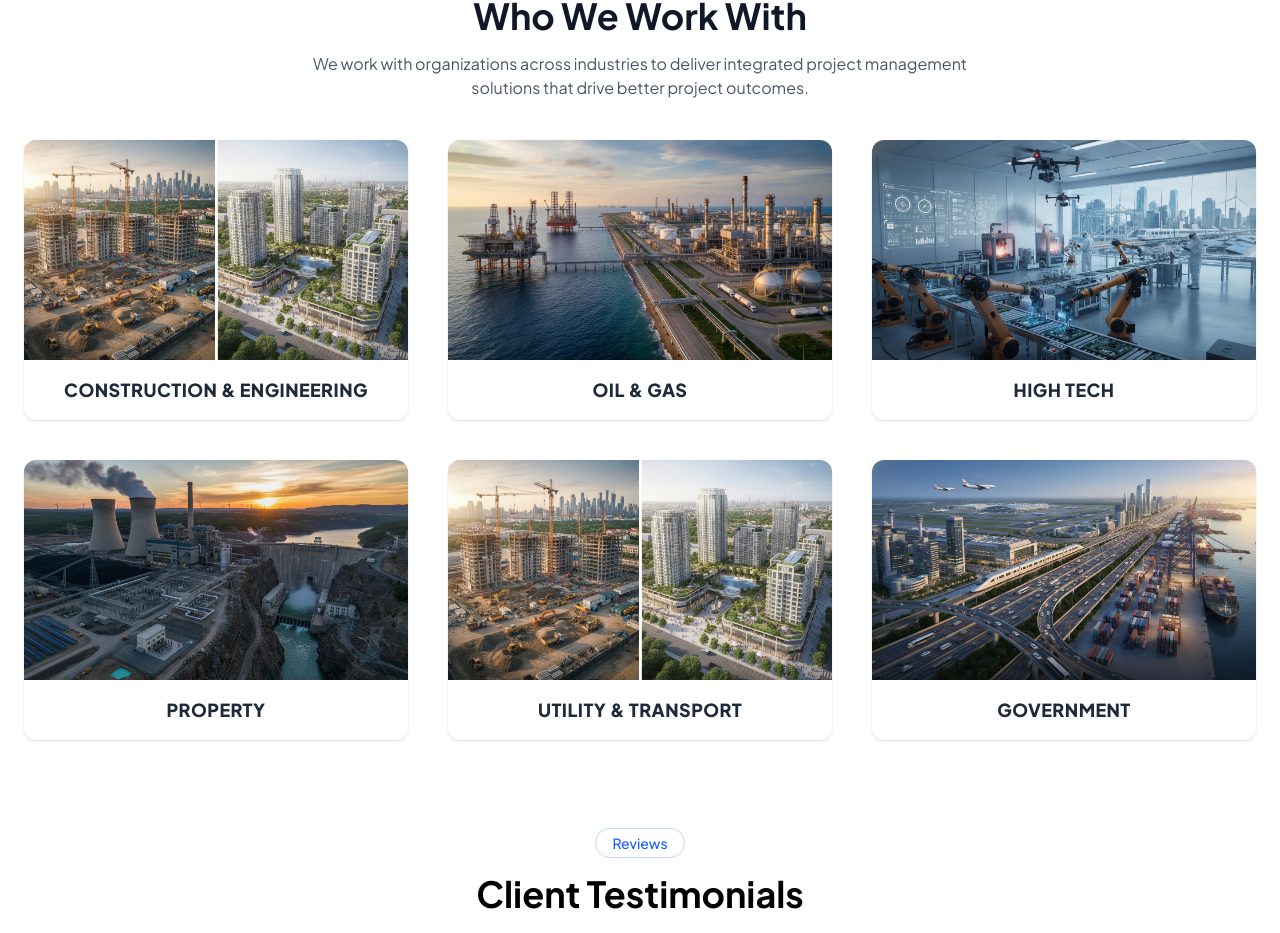
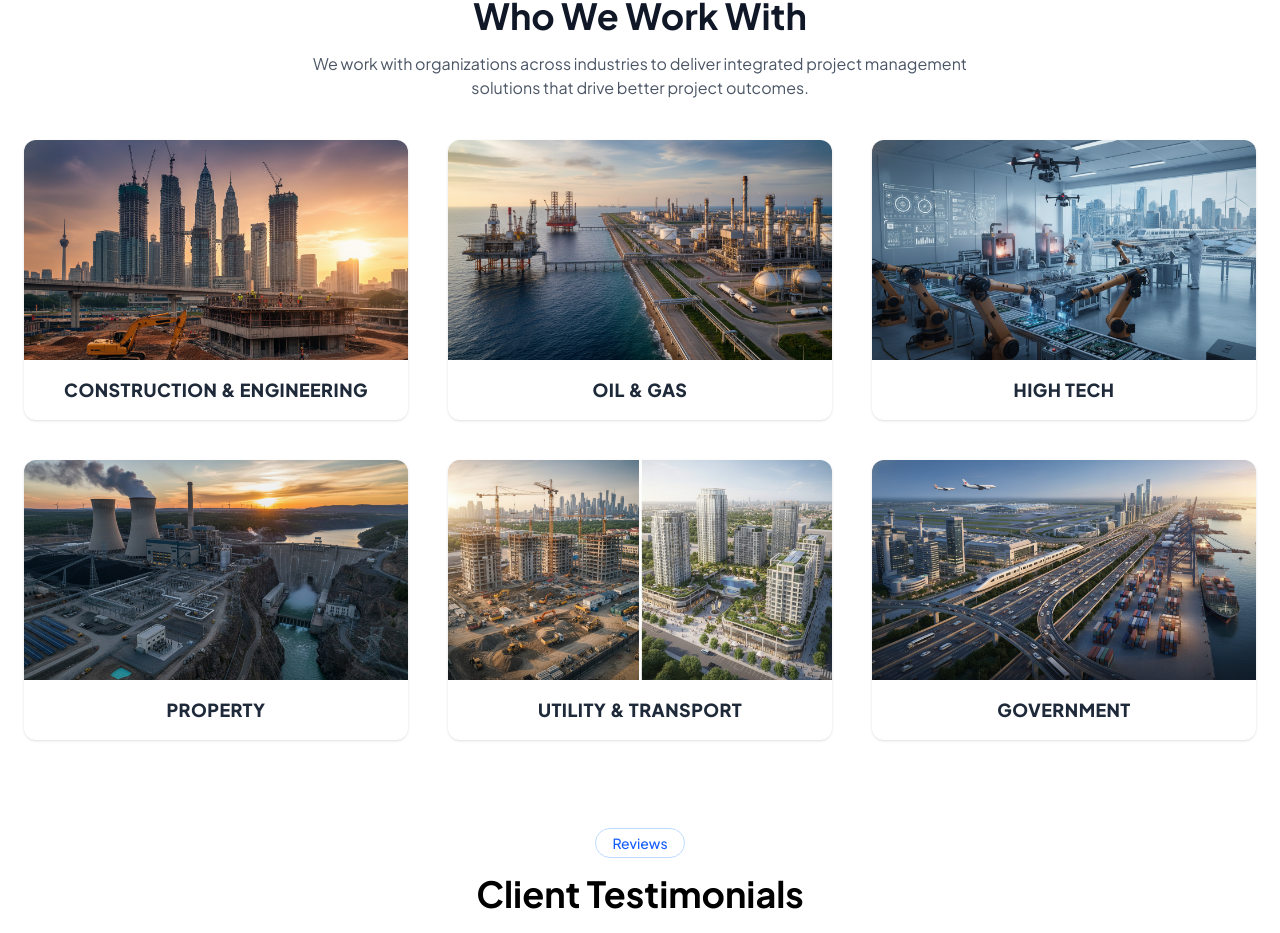
Before and after one commit to Senanurag07/IPEC-PROJECT, a Next.js app: page / in a window 1280 px wide. Shown: the part 3784-4717 px from the top of the page. Built offline with nearby package versions, Linux system fonts and the light colour scheme.

Commit message:
photo tagging

```diff
--- a/app/components/WhoWeWorkWith.tsx
+++ b/app/components/WhoWeWorkWith.tsx
@@ -5,7 +5,7 @@ import Image from "next/image";
 const partners = [
   {
     title: "Construction & Engineering",
-    image: "/assests/property.jpeg",
+    image: "/assests/gov.jpeg",
   },
   {
     title: "Oil & Gas",
```
